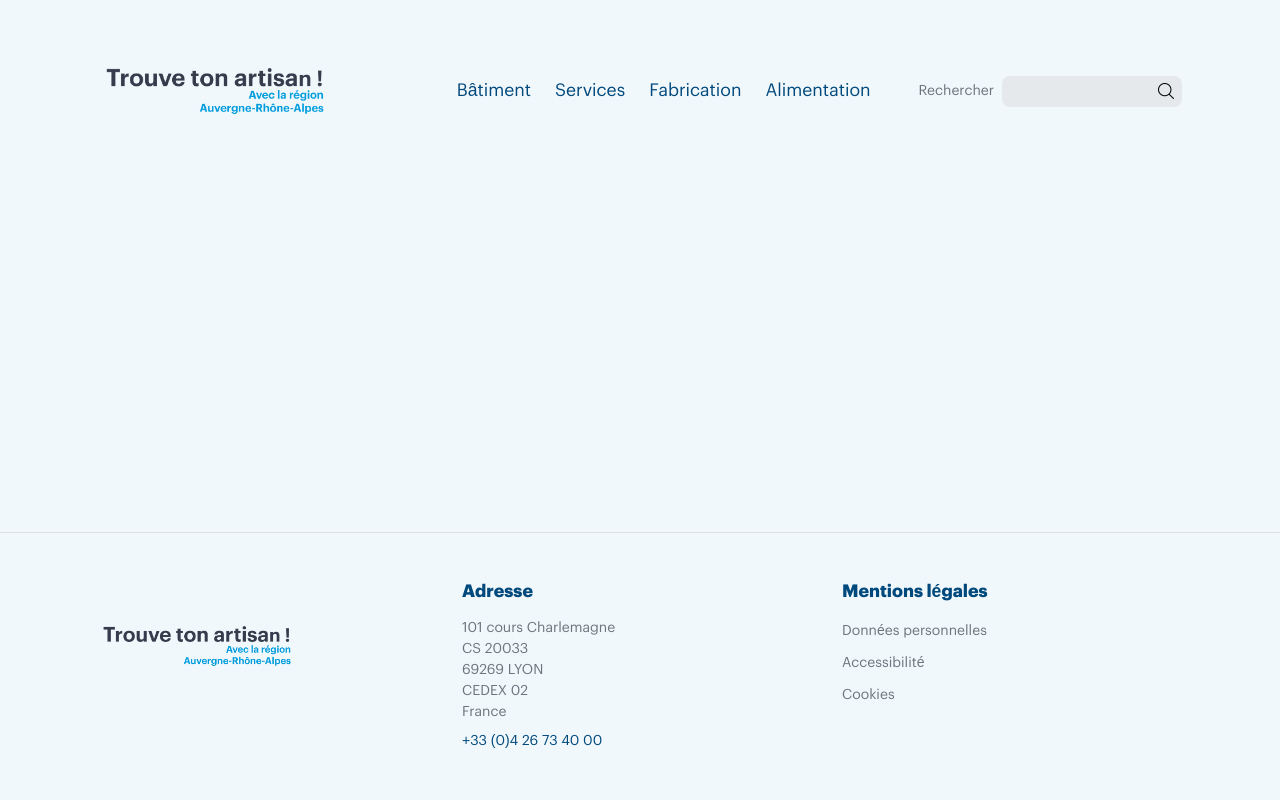
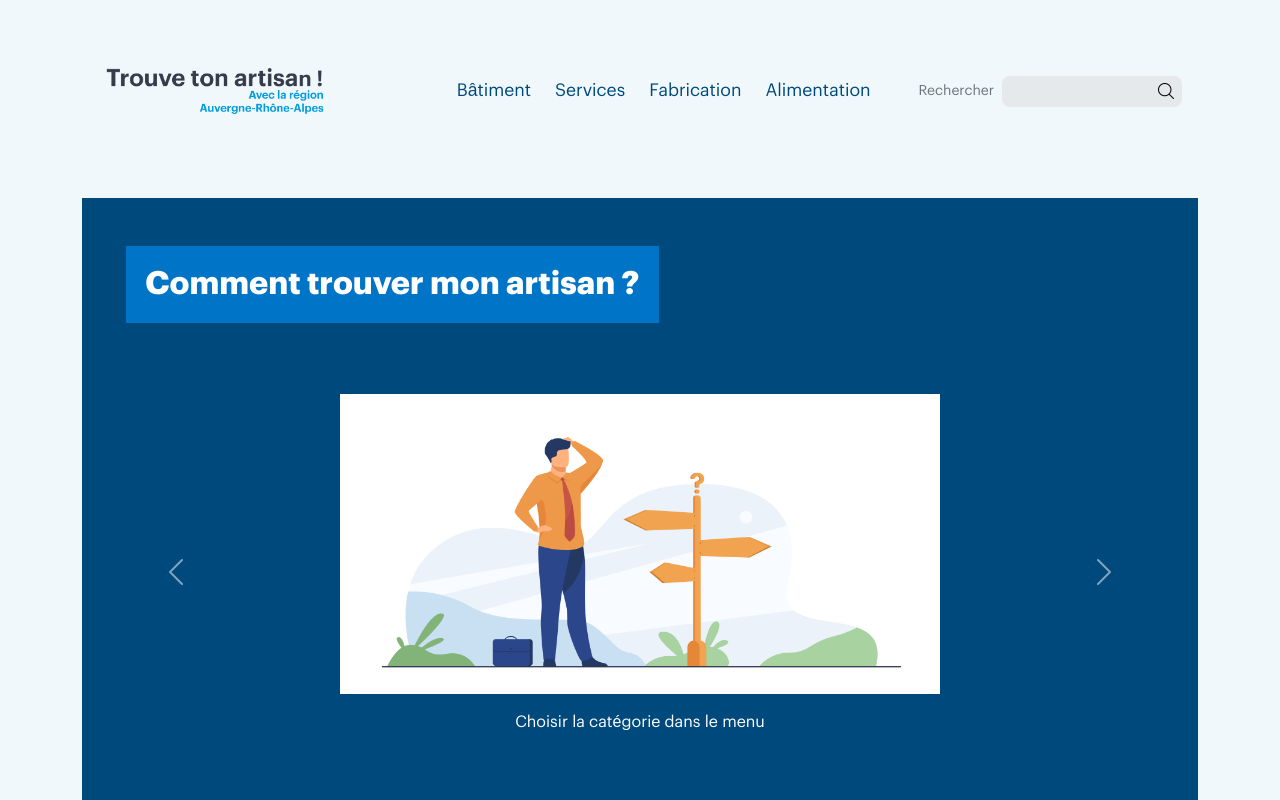
Before and after one commit to Adra-Awen/trouve_ton_artisan, a React (Vite) app in the folder frontend_artisan/: page / in a window 1280 px wide. Shown: the top 800 px of the page. Built offline with nearby package versions, Linux system fonts and the light colour scheme; no server answers.

Commit message:
feat: ajout des sections de la page d'accueil

```diff
--- a/frontend_artisan/src/App.jsx
+++ b/frontend_artisan/src/App.jsx
@@ -3,11 +3,13 @@ import { Routes, Route } from 'react-router-dom';
 
 import Header from './components/Header';
 import Footer from './components/Footer';
+import Accueil from './pages/Accueil'
 import Batiment from './pages/Batiment';
 import Fabrication from './pages/Fabrication';
 import Alimentation from './pages/Alimentation';
 import Services from './pages/Services';
 import Artisan from './pages/Artisan';
+import TopArtisan from './components/TopArtisan';
 
 function App() {
   return (
@@ -15,13 +17,7 @@ function App() {
       <Header />
       <main className="container my-3 text-center">
         <Routes>
-          <Route
-              path="/"
-              element={
-                <div className="text-center py-5">
-                </div>
-              }
-          />
+          <Route path="/" element={<Accueil/>} />
           <Route path="/batiment" element={<Batiment />} />
           <Route path="/fabrication" element={<Fabrication />} />
           <Route path="/alimentation" element={<Alimentation />} />
--- /dev/null
+++ b/frontend_artisan/src/components/TopArtisan.jsx
@@ -0,0 +1,61 @@
+import React, { useEffect, useState } from 'react';
+
+import ArtisanCard from './ArtisanCard';
+
+// Fonction pour récupérer puis stocker
+// les artisans mis en avant sur page d'accueil
+function TopArtisans () {
+    const [artisans, setArtisans] = useState([]);
+    useEffect(() => {
+        fetch('http://localhost:3000/entreprises/top')
+            .then(response => response.json())
+            .then(data => {
+                {/*Vérification des données dans un tableau*/}
+                setArtisans(
+                    Array.isArray(data) ? data : []
+                );
+            })
+
+            .catch(error => {
+                console.error(
+                    'Erreur dans la récupération des top artisans',
+                    error
+                );
+            });
+    }, []);
+
+
+    {/*Afficher les 3 artisans du mois*/}
+    return (
+        <section className="container py-5 text-start">
+            <h2 className="h2-categorie fw-bold mb-4">
+                Artisans du mois
+            </h2>
+
+            <div className="row row-cols-1 row-cols-md-2 row-cols-lg-3 g-4">
+                {artisans.map((artisan) => (
+                    <div
+                        key={artisan.id_entreprise}
+                        className="col"
+                    >
+                        <ArtisanCard
+                            id={artisan.id_entreprise}
+                            nom={artisan.nom}
+                            image={`/${artisan.image}`}
+                            id_specialite={
+                                artisan.Specialite
+                                    ? artisan.Specialite.nom
+                                    : "Artisan"
+                            }
+                            ville={artisan.ville}
+                            note={Number(artisan.note) || 0}
+                        />
+                    </div>
+                ))}
+            </div>
+
+        </section>
+    );
+}
+
+export default TopArtisans;
--- a/frontend_artisan/src/main.jsx
+++ b/frontend_artisan/src/main.jsx
@@ -1,6 +1,8 @@
 import React from 'react'
 import ReactDOM from 'react-dom/client'
 import { BrowserRouter } from 'react-router-dom'
+import 'bootstrap/dist/css/bootstrap.min.css';
+import 'bootstrap/dist/js/bootstrap.bundle.min.js';
 import './styles/main.scss'
 import App from './App.jsx'
 
--- /dev/null
+++ b/frontend_artisan/src/pages/Accueil.jsx
@@ -0,0 +1,87 @@
+import React from 'react';
+
+import TopArtisan from '../components/TopArtisan';
+
+import categorie from "../assets/categorie.jpg";
+import poster from "../assets/poster.jpg";
+import reception from "../assets/reception.jpg";
+import recherche from "../assets/recherche.jpg";
+
+// carousel : explication des étapes
+function Accueil(){
+    const slides = [
+        {
+            image: recherche,
+            texte:"Choisir la catégorie dans le menu"
+        },
+        {
+            image:categorie,
+            texte:"Choisir un artisan"
+        },
+        {
+            image: poster,
+            texte:"Le contacter via le formulaire"
+        },
+        {
+            image: reception,
+            texte:"Une réponse sous 48 heures"
+        },
+    ];
+
+    return (
+        <>
+        <section className="bg-dark py-5">
+            <div className="carousel container text-start">
+                <h2
+                    className="h2-categorie fw-bold mb-4">
+                    Comment trouver mon artisan ?
+                </h2>
+                <div
+                    id="carouselInfos"
+                    className="carousel slide text-center"
+                    data-bs-ride="carousel"
+                    data-bs-interval="4000">
+                        <div className="carousel-inner">
+
+                        {/*Défilement des slides*/}
+                        { slides.map(
+                            (slide, index) => (
+                                <div key={index} className={`carousel-item ${ index === 0 ? "active" : ""}`}>
+                                    <div>
+                                        <img
+                                            src={slide.image}
+                                            alt="illustration des étapes"
+                                            className="img-fluid carousel-image mb-3"
+                                        />
+                                        <p className="text-white mt-0">
+                                            {slide.texte}
+                                        </p>
+                                    </div>
+                                </div>
+                            )
+                        )}
+                    </div>
+                    <button
+                        className="carousel-control-prev"
+                        type="button"
+                        data-bs-target="#carouselInfos"
+                        data-bs-slide="prev">
+                            <span className="carousel-control-prev-icon" aria-hidden="true"/>
+                    </button>
+                    <button
+                        className="carousel-control-next"
+                        type="button"
+                        data-bs-target="#carouselInfos"
+                        data-bs-slide="next">
+                            <span className="carousel-control-next-icon" aria-hidden="true"/>
+                    </button>
+
+                </div>
+            </div>
+        </section>
+        <TopArtisan />
+        </>
+    );
+}
+
+export default Accueil;
--- a/frontend_artisan/src/styles/main.scss
+++ b/frontend_artisan/src/styles/main.scss
@@ -13,6 +13,31 @@ footer {
     background-color: $body-bg !important;
 }
 
+//Carousel page d'accueil
+
+#carouselInfos {
+    .carousel-inner {
+        min-height: 450px;
+    }
+
+    .carousel-item {
+        height: 450px;
+    }
+    .carousel-item > div {
+        display: flex;
+        flex-direction: column;
+        height: 100%;
+        justify-content: center;
+        align-items: center;
+    }
+
+    .carousel-image {
+        width: auto;
+        max-height: 300px;
+        object-fit: contain;
+    }
+}
+
 // Titre des pages de catégories
 .h2-categorie {
     display: inline-block;
@@ -20,6 +45,7 @@ footer {
     background-color: $light-blue;
     color: white;
     padding: 1.2rem;
+    margin-left: 2rem;
 }
 
 // Carte artisan
```
